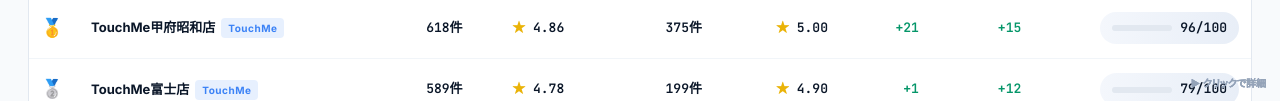
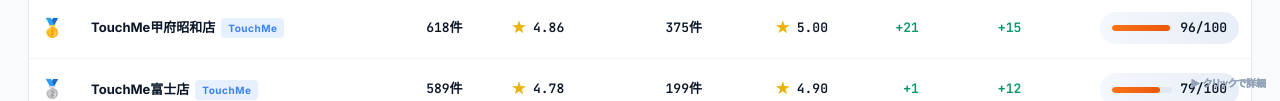
Before and after one commit to roar6116-blip/withme-dashboards, a plain HTML site: page salon/reviews.html in a window 1280 px wide. Shown: the part 699-800 px from the top of the page. Drawn offline with nearby package versions, Linux system fonts and the light colour scheme.

Commit message:
fix: 比較ランキング表のスコアバー塗りつぶしを表示
span 要素の width:60px / height:6px が inline 要素では効かないため、
display: inline-block (score-bar) と display: block (score-bar-fill) を追加。
スコアの% に応じたオレンジグラデーションが正しく表示されるように修正。

```diff
--- a/salon/reviews.html
+++ b/salon/reviews.html
@@ -81,8 +81,8 @@ body { font-family: 'Inter','Noto Sans JP',-apple-system,BlinkMacSystemFont,sans
 .brand-tag.kaokao { background:rgba(236,72,153,0.12); color:var(--kaokao); }
 .compare-table .rank-cell { font-weight:800; font-family:'JetBrains Mono',monospace; font-size:18px; }
 .compare-table .score-cell { display:inline-flex; align-items:center; gap:8px; background: linear-gradient(90deg, var(--navy-50), var(--navy-100)); padding: 6px 12px; border-radius: 20px; font-weight:800; }
-.compare-table .score-bar { width:60px; height:6px; background:var(--gray-200); border-radius:3px; overflow:hidden; }
-.compare-table .score-bar-fill { height:100%; background: linear-gradient(90deg, var(--orange-500), var(--orange-600)); }
+.compare-table .score-bar { display:inline-block; width:60px; height:6px; background:var(--gray-200); border-radius:3px; overflow:hidden; flex-shrink:0; }
+.compare-table .score-bar-fill { display:block; height:100%; background: linear-gradient(90deg, var(--orange-500), var(--orange-600)); border-radius:3px; }
 
 /* ===== 店舗カード（リッチ版） ===== */
 .store-grid { display:grid; grid-template-columns: repeat(auto-fit, minmax(380px, 1fr)); gap:20px; }
```
